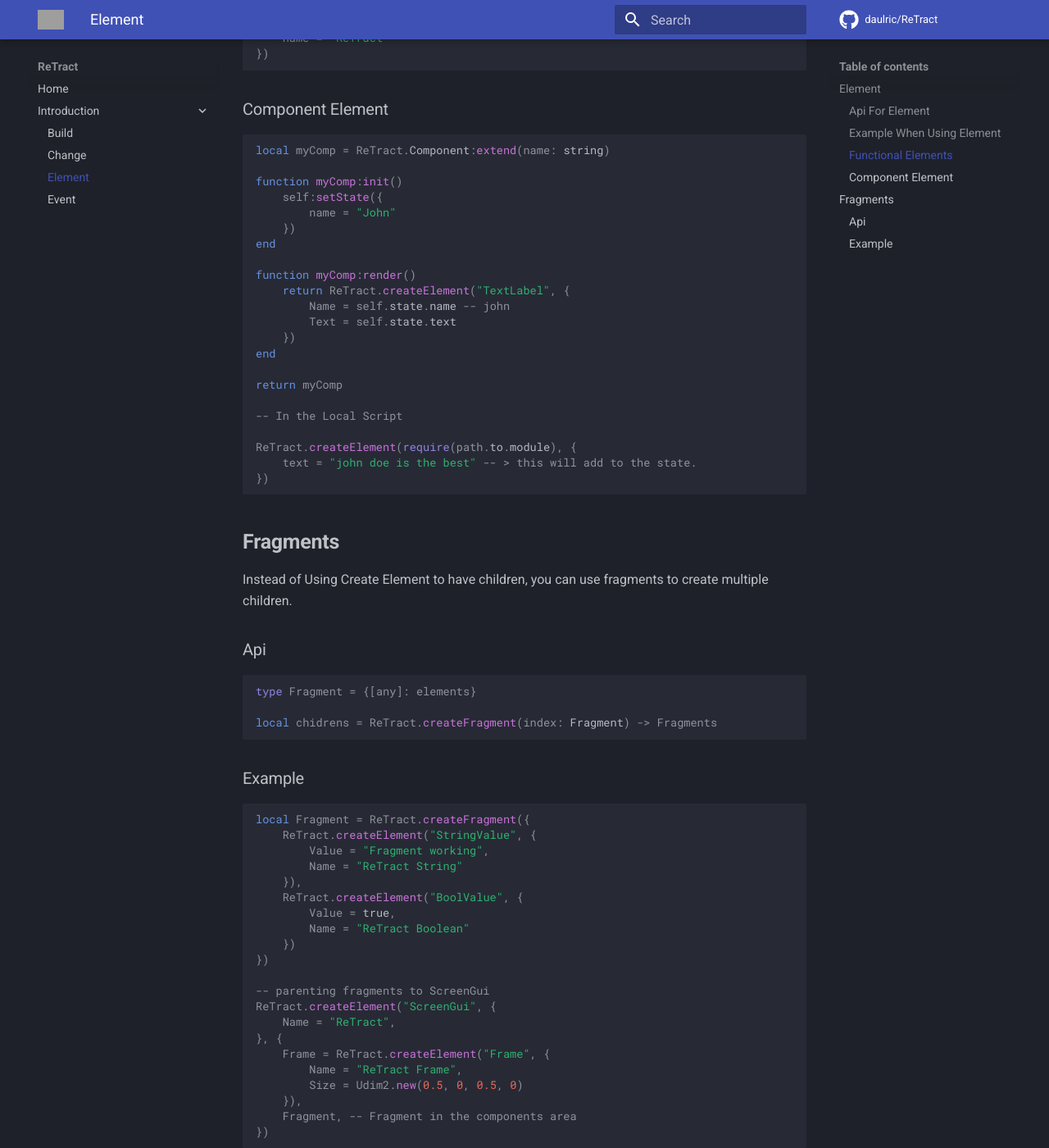
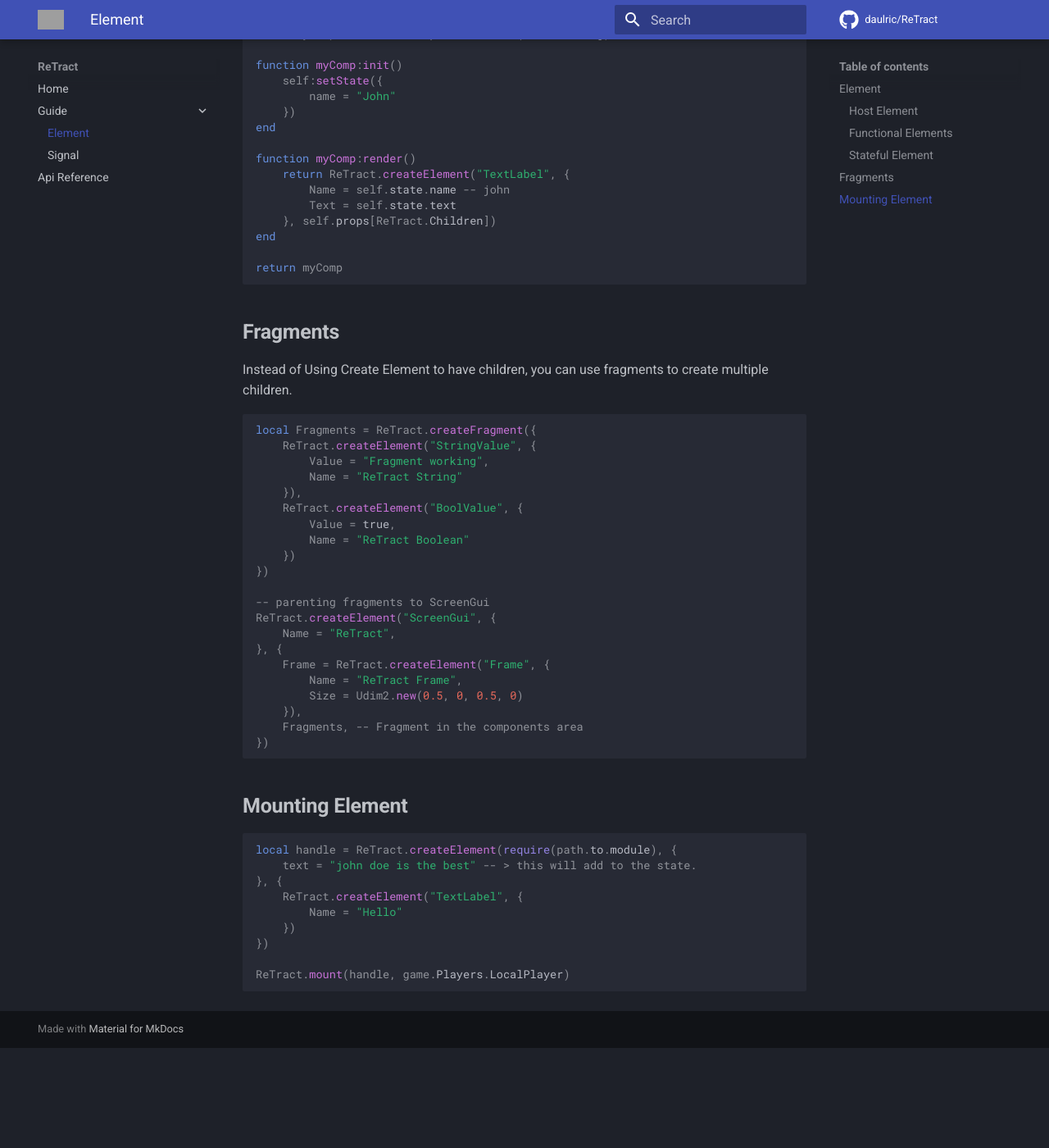
Before and after one commit to daulric/retract, an MkDocs documentation site: the page built from docs/Guide/Element.md, in a window 1280 px wide and 1400 px high, scrolled down 1012 px. Shown: the whole window at 82% size. Built offline with MkDocs 1.6.1 and Material for MkDocs 9.7.7, drawn with Linux system fonts in a browser that asks for light colours; comment, search, counter and statistics services are not loaded; after the commit the page ends 2289 px from its top, so only the background shows below that; some of the changed text lies outside the part shown; grey boxes are pictures that could not be loaded.

Commit message:
Documentation Update
Updates to Documentation:
- Api Reference Page will be coming soon

````diff
--- a/docs/Introduction/Element.md
+++ b/docs/Guide/Element.md
@@ -1,17 +1,14 @@
-There are two types of Elements class:
+There are three types of Elements:
+
+* Host
+* Functional
+* Stateful
 
 ## **Element**
-### Api For Element
+
+### Host Element
 ```lua
-type props = {[any]: any}
-type children = {[any]: any}
-
-ReTract.createElement(class: any, properties: props, components: children) -> element
-```
-
-### Example When Using Element
-```lua
-ReTract.createElement("ScreenGui", {
+local handle = ReTract.createElement("ScreenGui", {
     Name = "ReTract",
 }, {
     Frame = ReTract.createElement("Frame", {
@@ -32,15 +29,11 @@
             Name = props.name,
             Size = Udim2.new(0.5, 0, 0.5, 0)
         })
-    })
+    }, props[ReTract.Children])
 end
-
-ReTract.createElement(build, {
-    name = "ReTract"
-})
 ```
 
-### Component Element
+### Stateful Element
 ```lua
 local myComp = ReTract.Component:extend(name: string)
 
@@ -54,34 +47,16 @@
     return ReTract.createElement("TextLabel", {
         Name = self.state.name -- john
         Text = self.state.text
-    })
+    }, self.props[ReTract.Children])
 end
 
 return myComp
-
--- In the Local Script
-
-ReTract.createElement(require(path.to.module), {
-    text = "john doe is the best" -- > this will add to the state.
-})
-
 ```
-
 ## **Fragments**
 Instead of Using Create Element to have children, you can use fragments to create multiple children.
 
-### Api
-
 ```lua
-type Fragment = {[any]: elements}
-
-local chidrens = ReTract.createFragment(index: Fragment) -> Fragments
-```
-
-### Example
-
-```lua
-local Fragment = ReTract.createFragment({
+local Fragments = ReTract.createFragment({
     ReTract.createElement("StringValue", {
         Value = "Fragment working",
         Name = "ReTract String"
@@ -100,6 +75,19 @@
         Name = "ReTract Frame",
         Size = Udim2.new(0.5, 0, 0.5, 0)
     }),
-    Fragment, -- Fragment in the components area
+    Fragments, -- Fragment in the components area
 })
 ```
+
+## **Mounting Element**
+```lua
+local handle = ReTract.createElement(require(path.to.module), {
+    text = "john doe is the best" -- > this will add to the state.
+}, {
+    ReTract.createElement("TextLabel", {
+        Name = "Hello"
+    })
+})
+
+ReTract.mount(handle, game.Players.LocalPlayer)
+```
--- a/mkdocs.yml
+++ b/mkdocs.yml
@@ -50,3 +50,10 @@
     navigation.tabs
     navigation.tracking
     #navigation.tabs.sticky
+
+nav:
+  - Home: index.md
+  - Guide:
+    - Element: Guide/Element.md
+    - Signal: Guide/Signal.md
+  - Api Reference: api-reference.md
````
Also changed, not shown: docs/Guide/Signal.md (added, +24 -0 lines), docs/Introduction/Build.md (deleted, +0 -53 lines), docs/Introduction/Change.md (deleted, +0 -23 lines), docs/Introduction/Event.md (deleted, +0 -19 lines), docs/api-reference.md (added, +5 -0 lines).
